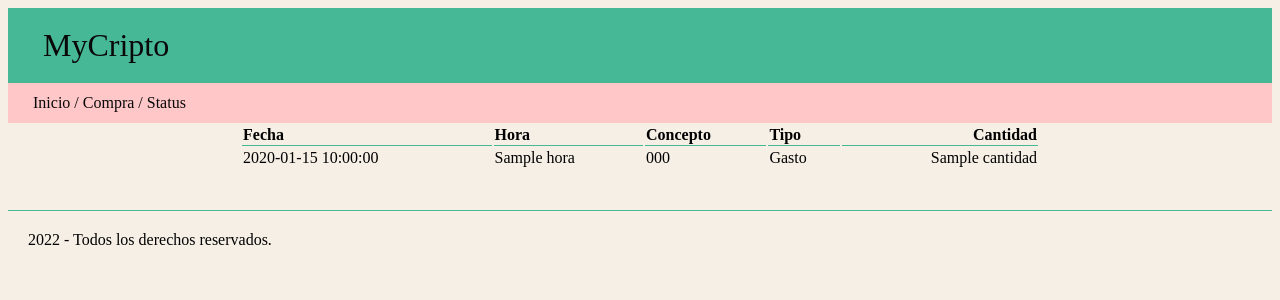
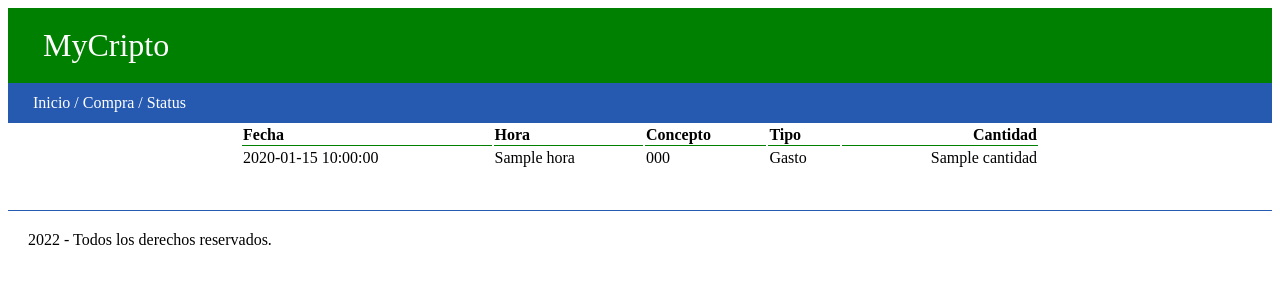
Before and after one commit to NorbertoXD/Proyecto-Cripto, a Flask app: template balance/templates/inicio.html in a window 1280 px wide. Shown: the top 300 px of the page. Run offline with Flask 2, Linux system fonts and the light colour scheme; the template is opened without the code that fills it: most values are stand-ins (such as "Sample title", 1, 10 or a date in 2020).

Commit message:
estilo a la pagina web inicio

```diff
--- a/balance/static/css/styles.css
+++ b/balance/static/css/styles.css
@@ -1,10 +1,10 @@
 body {
-    background-color: #f6efe5;
+    background-color: white;
 }
 
 header {
-    background-color: #47b896;
-    color: #090808;
+    background-color: green;
+    color: white;
     height: 75px;
     font-size: xx-large;
     line-height: 75px;
@@ -12,8 +12,8 @@ header {
 }
 
 nav {
-    background-color: #FFC7C7;
-    color: #090808;
+    background-color: #265ab1;
+    color: white;
     height: 40px;
     line-height: 40px;
     padding-left: 25px;
@@ -30,7 +30,7 @@ table.paper {
 }
 
 .titulo-tabla {
-    border-bottom: #47b896 1px solid;
+    border-bottom: green 1px solid;
     text-align: left;
 }
 
@@ -41,7 +41,7 @@ table.paper {
 .pie-de-pagina {
     margin-top: 40px;
     padding: 20px;
-    border-top: solid 1px #47b896;
+    border-top: solid 1px #265ab1;
     color: black;
 
 }
--- a/balance/views.py
+++ b/balance/views.py
@@ -9,7 +9,7 @@ from .models import ListaMovimientos
 def home():
     movimientos = ListaMovimientos()
     movimientos.leer_archivo()
-    return render_template("inicio.html", movs=movimientos.lista_movimientos)
+    return render_template("inicio.html", movs=movimientos.movimientos)
 
 
 @app.route('/purchase')
```
